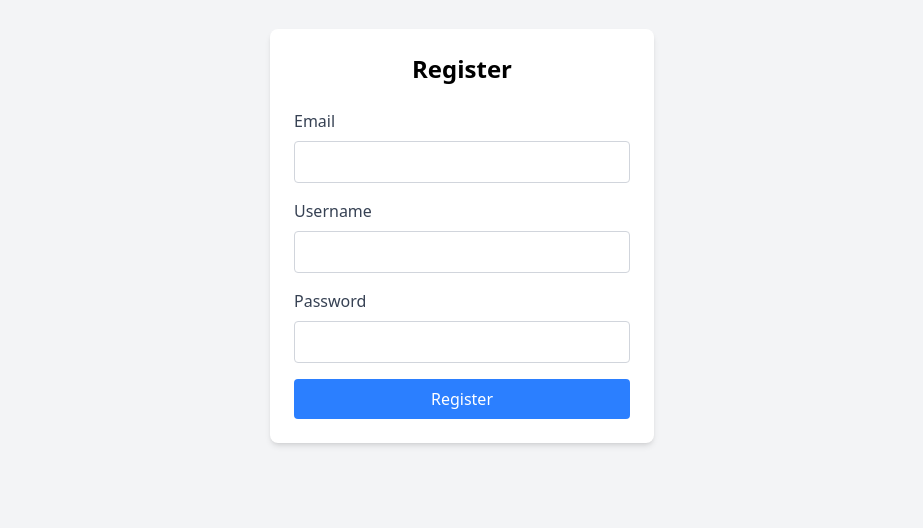
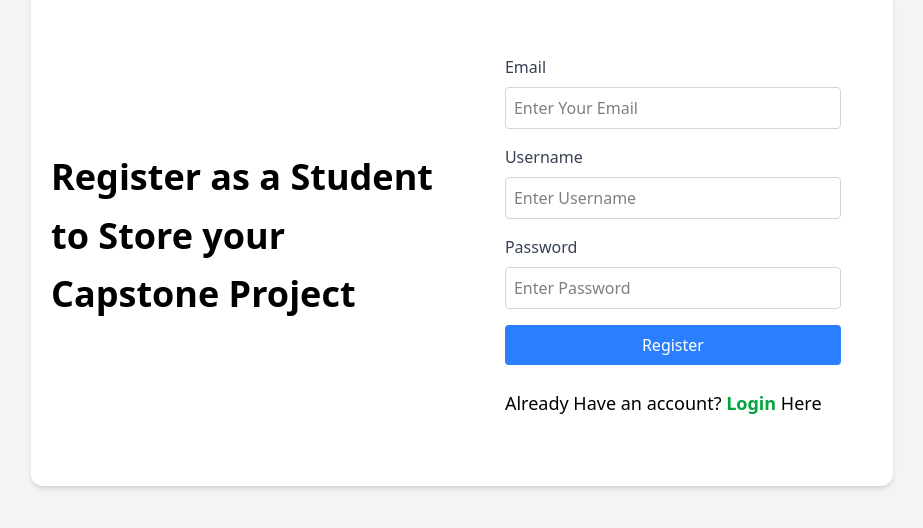
Before and after one commit to adibmahmud007/capstone-hub, a React (Vite) app: page / in a window 1280 px wide. Shown: the part 164-692 px from the top of the page, without its empty margins (178-1101 px from the left). Built offline with nearby package versions, Linux system fonts and the light colour scheme.

Commit message:
registration design modified

```diff
--- a/src/components/Registration/Registration.jsx
+++ b/src/components/Registration/Registration.jsx
@@ -1,6 +1,7 @@
 // import React from 'react';
 
 import { useState } from "react";
+import { Link } from "react-router-dom";
 
 const Registration = () => {
 
@@ -15,12 +16,19 @@ const Registration = () => {
         console.log({ email, username, password });
     };
     return (
-        <div className="flex items-center justify-center min-h-screen bg-gray-100">
+        <section className=" bg-gray-100 h-screen flex justify-center items-center">
+            <div className="flex justify-center gap-10 items-center max-w-max bg-white h-[500px] p-5 rounded-xl shadow-md">
+                <div className="text-4xl font-bold leading-relaxed ">
+                    Register as a Student <br />
+                    to Store your <br />
+                    Capstone Project
+                </div>
+                <div className="flex items-center w-[400px] justify-center min-h-screen ">
                     <form
                         onSubmit={handleSubmit}
-                className="bg-white p-6 rounded-lg shadow-md w-full max-w-sm"
+                        className="bg-white p-6 rounded-lg  w-full max-w-sm"
                     >
-                <h2 className="text-2xl font-bold mb-6 text-center">Register</h2>
+                        {/* <h2 className="text-2xl font-bold mb-6 text-center">Register</h2> */}
 
                         <div className="mb-4">
                             <label className="block text-gray-700 mb-2" htmlFor="email">Email</label>
@@ -28,6 +36,7 @@ const Registration = () => {
                                 type="email"
                                 id="email"
                                 value={email}
+                                placeholder="Enter Your Email"
                                 onChange={(e) => setEmail(e.target.value)}
                                 required
                                 className="w-full p-2 border border-gray-300 rounded"
@@ -40,6 +49,7 @@ const Registration = () => {
                                 type="text"
                                 id="username"
                                 value={username}
+                                placeholder="Enter Username"
                                 onChange={(e) => setUsername(e.target.value)}
                                 required
                                 className="w-full p-2 border border-gray-300 rounded"
@@ -52,6 +62,7 @@ const Registration = () => {
                                 type="password"
                                 id="password"
                                 value={password}
+                                placeholder="Enter Password"
                                 onChange={(e) => setPassword(e.target.value)}
                                 required
                                 className="w-full p-2 border border-gray-300 rounded"
@@ -64,8 +75,13 @@ const Registration = () => {
                         >
                             Register
                         </button>
+                        <div className="mt-6">
+                            <p className="text-lg">Already Have an account? <Link to='/login'><span className="text-green-600 hover:text-green-700 cursor-pointer  font-bold">Login</span></Link> Here</p>
+                        </div>
                     </form>
                 </div>
+            </div>
+        </section>
     );
 };
 
```
Lines whose indentation alone changed are shown as unchanged.
